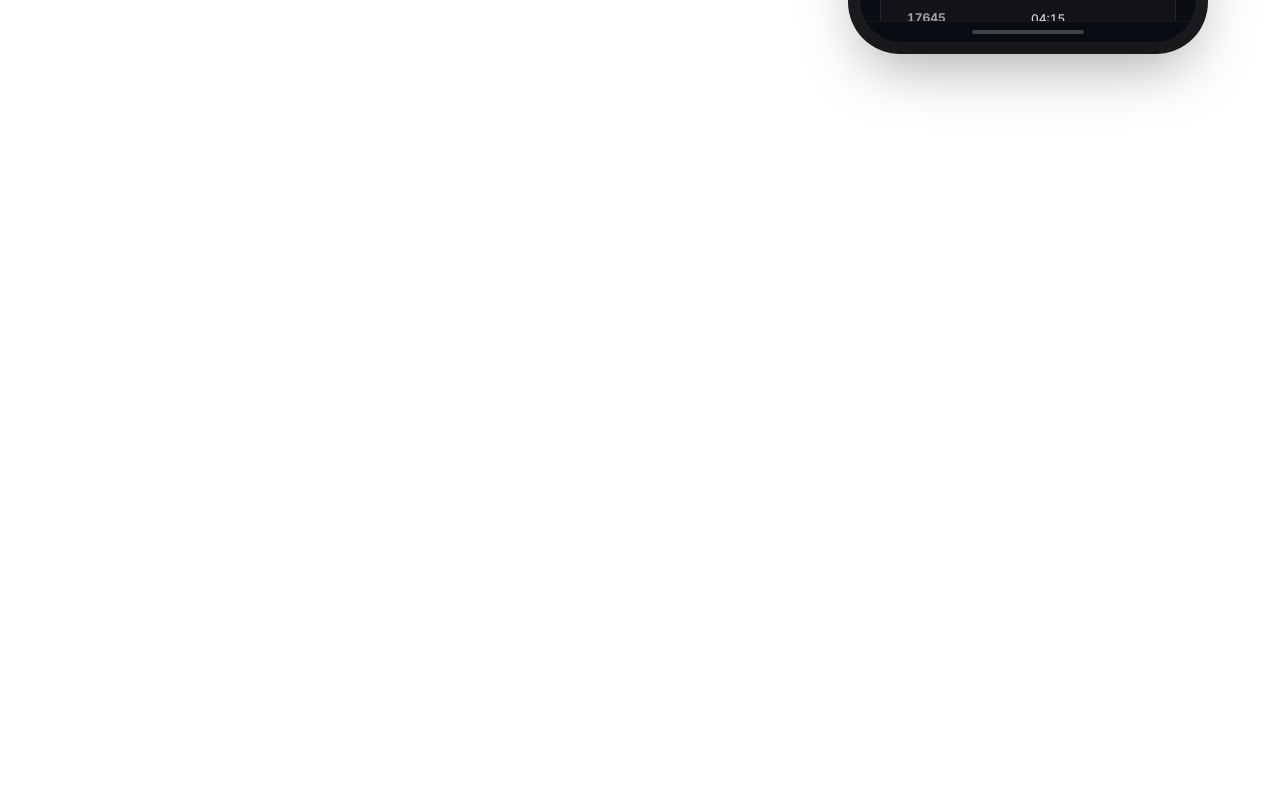
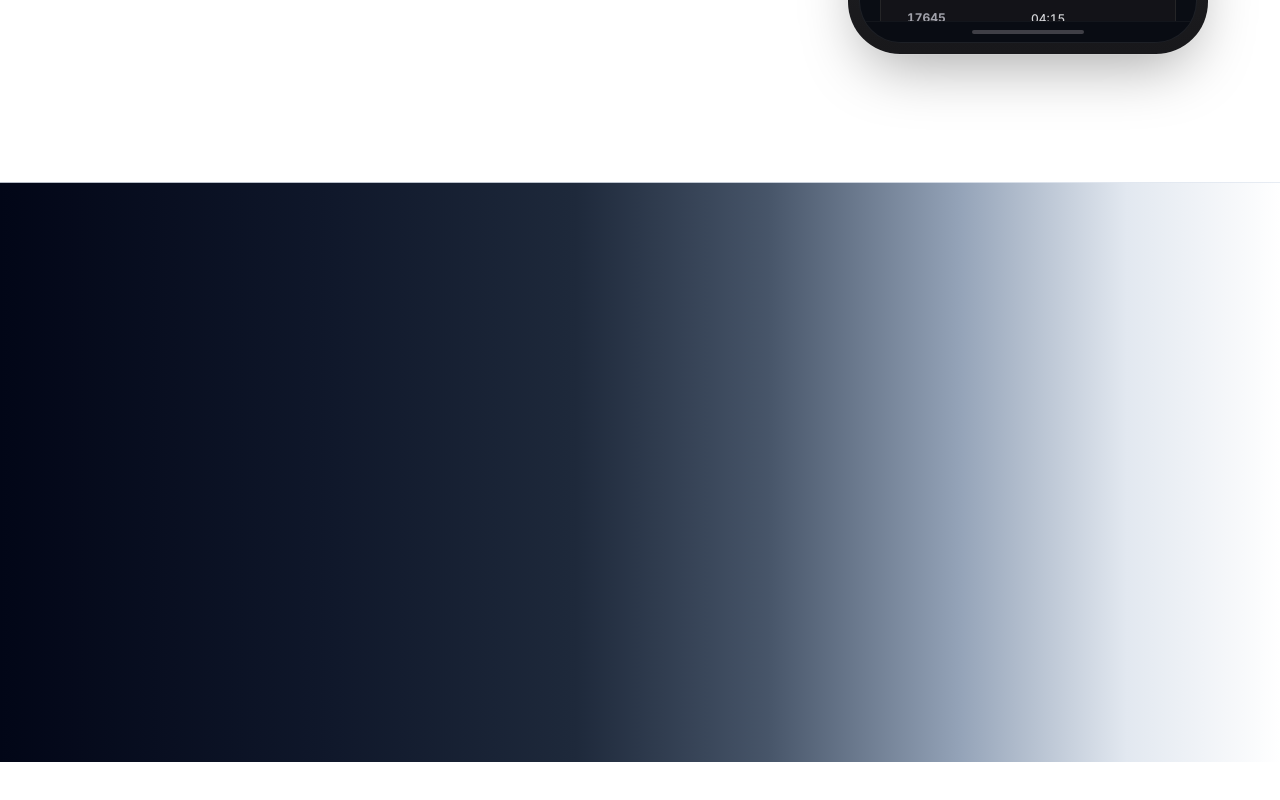
Before and after one commit to achuthmanne/echotransit, a React (Vite) app: page / in a window 1280 px wide. Shown: the part 6488-7288 px from the top of the page. Before the commit the page ends 6766 px from the top, so only its background shows below. Built offline with nearby package versions, Linux system fonts and the light colour scheme.

Commit message:
feat: scaffold Section 8 with smooth black-slate-white gradient canvas

```diff
--- a/src/App.jsx
+++ b/src/App.jsx
@@ -1658,6 +1658,13 @@ export default function App() {
         </div>
       </section>
 
+      {/* SECTION 8: BUSINESS & ADVERTISING MONETIZATION MODEL */}
+      <section className="w-full relative py-28 sm:py-36 px-6 sm:px-12 overflow-hidden border-t border-slate-200/80 bg-[linear-gradient(to_right,#020617_0%,#0f172a_25%,#1e293b_45%,#475569_60%,#94a3b8_75%,#e2e8f0_88%,#ffffff_100%)] min-h-[580px] flex items-center justify-center">
+        <div className="max-w-7xl mx-auto w-full flex flex-col items-center">
+          {/* Section 8 Container - Ready for Business Model & Ads Content */}
+        </div>
+      </section>
+
       {/* Continuation Canvas */}
       <main className="flex-1 max-w-7xl mx-auto px-8 py-12 w-full">
         {/* Next sections */}
```
